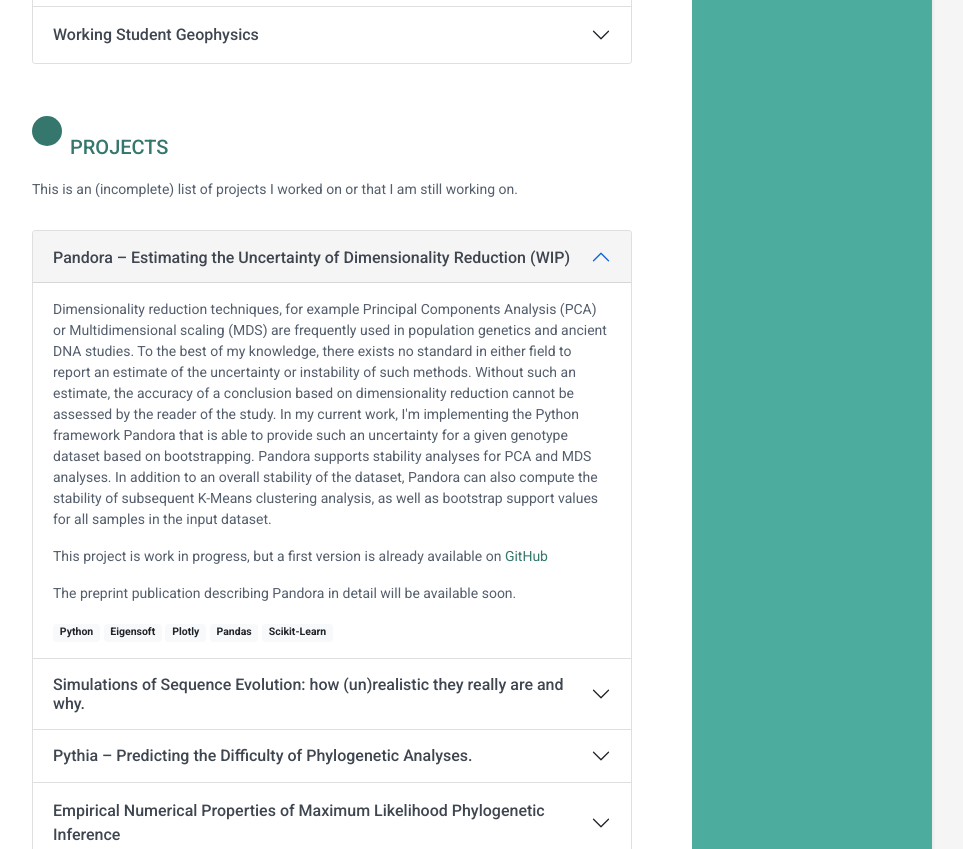
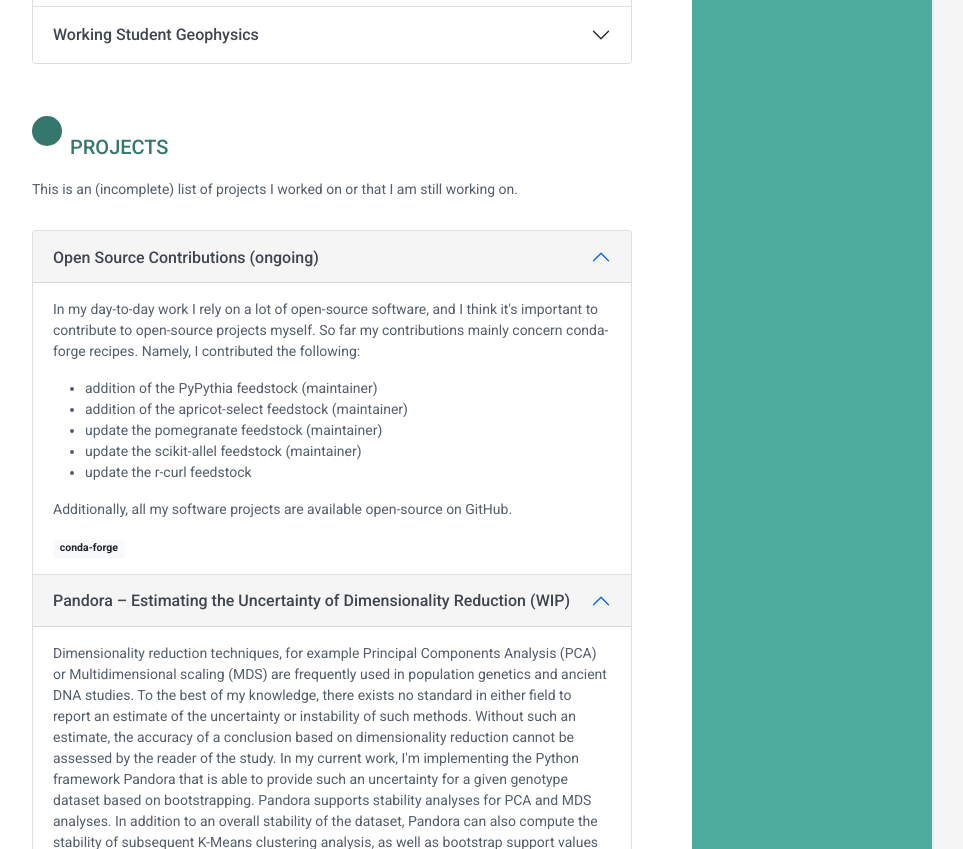
Before and after one commit to tschuelia/juliahaag.de, a Flask app: page / in a window 1280 px wide. Shown: the part 2232-3081 px from the top of the page, without its empty margins (188-1151 px from the left). Run offline with Flask 3, Linux system fonts and the light colour scheme; some libraries are stand-ins or nearby versions.

Commit message:
add oslo talk slides; add conda-forge contributions

```diff
--- a/templates/projects.html
+++ b/templates/projects.html
@@ -5,6 +5,36 @@
     </div><!--//intro-->
 
     <div class="accordion" id="ProjectsAccordion">
+        <!--  Item      -->
+        <div class="accordion-item" id="OpenSource">
+            <h6 class="accordion-header" id="ProjectOpenSource">
+                <button aria-controls="collapseProjectOpenSource" aria-expanded="true"
+                        class="accordion-button job-title"
+                        data-bs-target="#collapseProjectOpenSource" data-bs-toggle="collapse" type="button">
+                    Open Source Contributions (ongoing)
+                </button>
+            </h6>
+            <div aria-labelledby="ProjectOpenSource" class="accordion-collapse collapse show"
+                 data-bs-parent="#ProjectsAccordion"
+                 id="collapseProjectOpenSource">
+                <div class="accordion-body">
+                    <p>In my day-to-day work I rely on a lot of open-source software, and I think it's important to
+                        contribute to open-source projects myself.
+                        So far my contributions mainly concern conda-forge recipes. Namely, I contributed the following:
+                    <ul>
+                        <li>addition of the PyPythia feedstock (maintainer)</li>
+                        <li>addition of the apricot-select feedstock (maintainer)</li>
+                        <li>update the pomegranate feedstock (maintainer)</li>
+                        <li>update the scikit-allel feedstock (maintainer)</li>
+                        <li>update the r-curl feedstock</li>
+                    </ul>
+                    Additionally, all my software projects are available open-source on GitHub.
+                    </p>
+                    <span class="badge bg-light text-dark">conda-forge</span>
+                </div>
+            </div>
+        </div>
+        <!-- //Item      -->
         <!--  Item      -->
         <div class="accordion-item" id="PandoraProject">
             <h6 class="accordion-header" id="ProjectsPandora">
--- a/templates/talks.html
+++ b/templates/talks.html
@@ -6,6 +6,8 @@
         <p>
             Peder Sather/Invertomics Symposium “Progress and Development in Phylogenetic Methods”<br>
             March 2023, University of Oslo, Norway
+            <br>
+            <a href="{{ url_for('static', filename='data/pythia_oslo_2023.pdf') }}" target="_blank">Talk slides</a>
         </p>
     </div><!--//item-->
     <div class="item">
```
Also changed, not shown: 1 other file.
